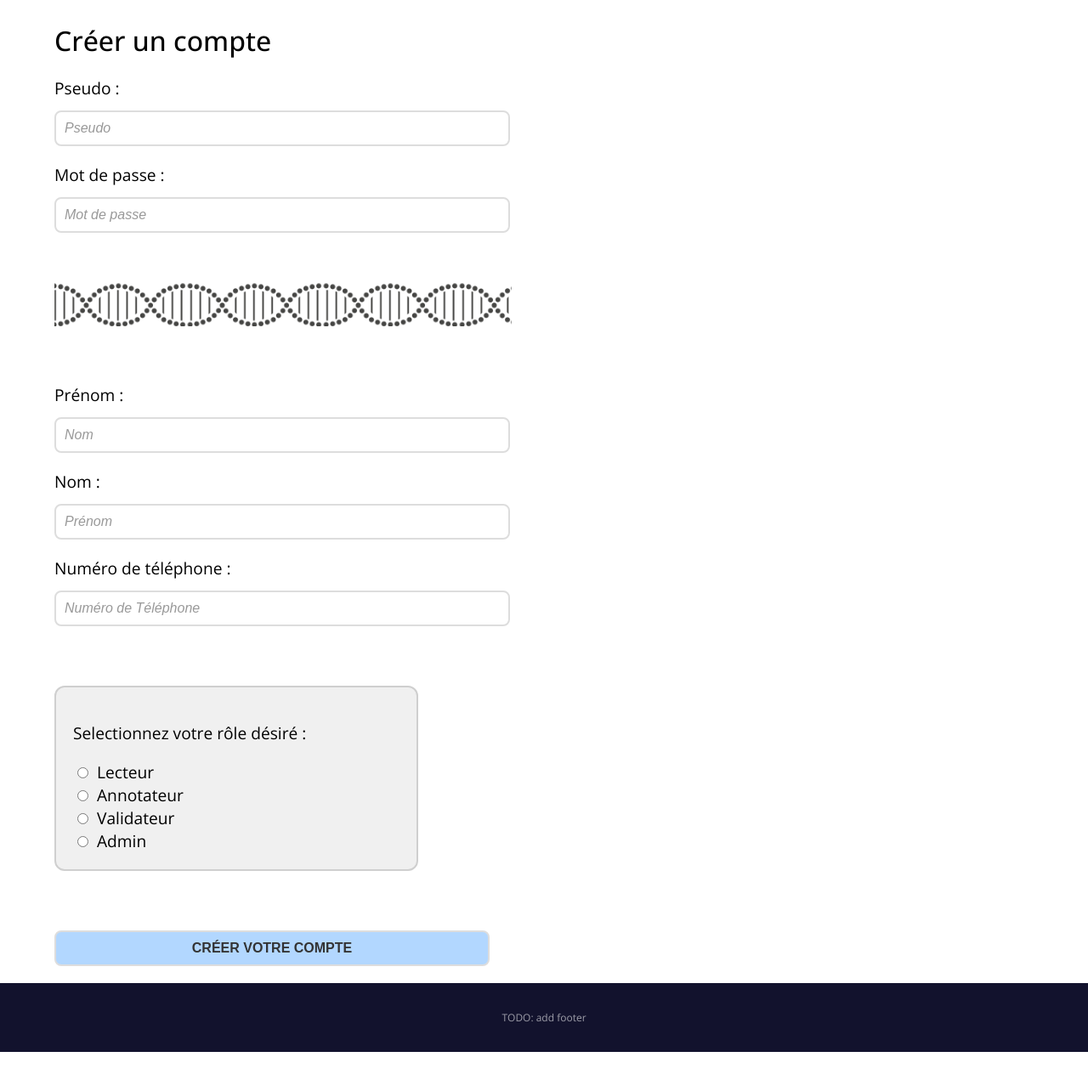
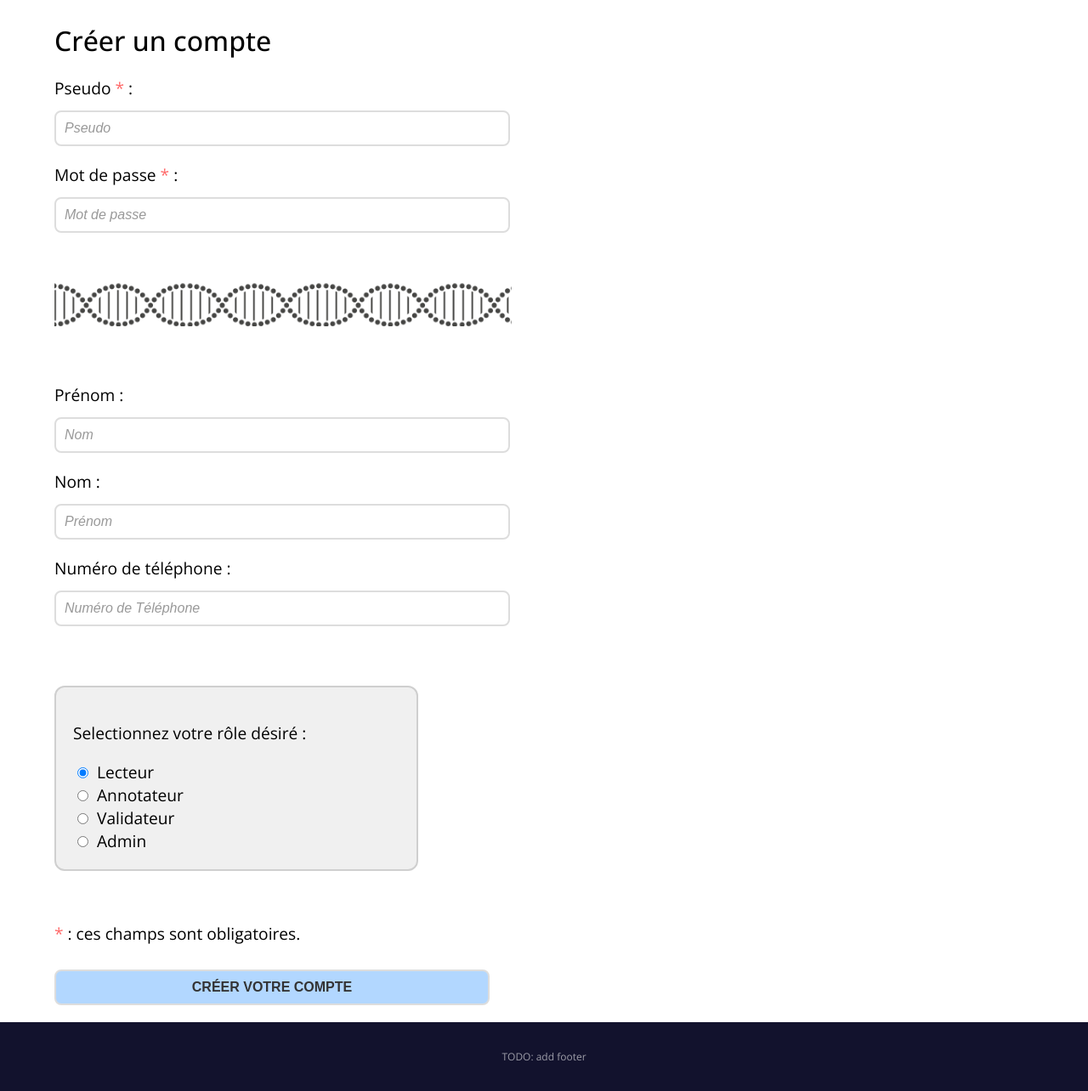
Before and after one commit to TitouanCh/appweb, a Django app: page /signup/ in a window 1280 px wide. Shown: the part 54-1338 px from the top of the page at 85% size. Before the commit the page ends 1292 px from the top, so only its background shows below. Run offline with Django 5.2, Linux system fonts and the light colour scheme.

Commit message:
update to sign up

```diff
--- a/authentication/templates/authentication/signup.html
+++ b/authentication/templates/authentication/signup.html
@@ -10,9 +10,9 @@
 <form method="post" action="{% url 'signup' %}" style="font-size: larger;">
   {% csrf_token %}
   <div>
-    <label for="username">Pseudo :</label><br>
+    <label for="username">Pseudo <a style="color: rgb(255, 104, 104);">*</a> : </label><br>
     <input type="text" name="username" placeholder="Pseudo"><br>
-    <label for="Mot de passe">Mot de passe :</label><br>
+    <label for="Mot de passe">Mot de passe <a style="color: rgb(255, 104, 104);">*</a> :</label><br>
     <input type="password" name="password" placeholder="Mot de passe"><br>
   </div>
 
@@ -32,7 +32,7 @@
 
   <div class="greybox">
     <p>Selectionnez votre rôle désiré :</p>
-    <input type="radio" id="lecteur" name="role" value="LE">
+    <input type="radio" id="lecteur" name="role" value="LE" checked>
     <label for="lecteur">Lecteur</label><br>
     <input type="radio" id="annotateur" name="role" value="AN">
     <label for="annotateur">Annotateur</label><br>
@@ -42,7 +42,7 @@
     <label for="admin">Admin</label><br>
   </div>
 
-
+  <p><a style="color: rgb(255, 104, 104);">*</a> : ces champs sont obligatoires.</p>
 
   <input type="submit" value="Créer votre compte">
 </form>
```
Also changed, not shown: authentication/models.py (+5 -2 lines).
